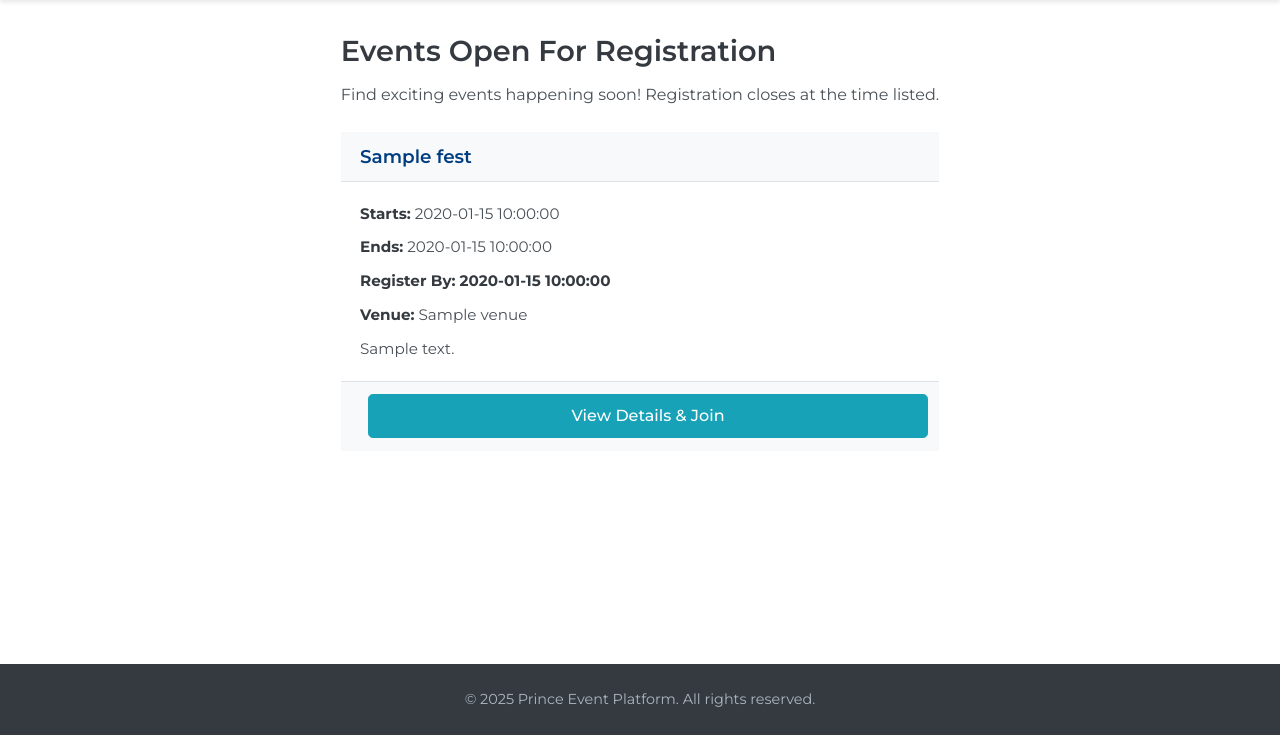
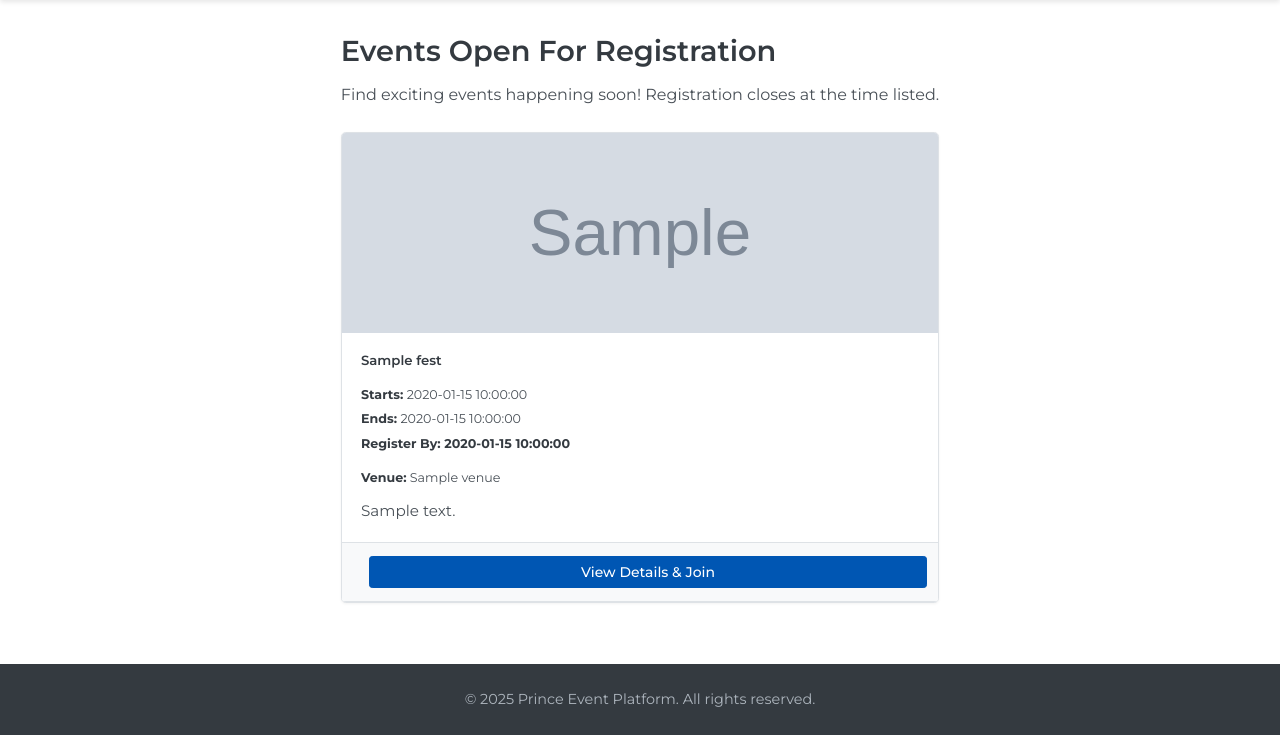
Before and after one commit to Geet-Prince/direct-download-eventify, a Flask app: template templates/live_events.html in a window 1280 px wide. Shown: the part 65-800 px from the top of the page. Run offline with Flask 2, Linux system fonts and the light colour scheme; the template is opened without the code that fills it: most values are stand-ins (such as "Sample title", 1, 10 or a date in 2020); grey boxes marked "Sample" are stand-in pictures; parts of the project's set-up code (start-up, migrations or seed data) failed here and were passed over; some libraries are stand-ins or nearby versions.

Commit message:
Update _event_card.html

```diff
--- a/templates/_event_card.html
+++ b/templates/_event_card.html
@@ -1,15 +1,34 @@
-<div class="event-card">
-    {# Assuming basic card structure for consistency #}
-    <h3 class="card-header">{{ fest.FestName }}</h3>
-     <div class="card-body">
-        <p><strong>Starts:</strong> {{ fest.StartTime | replace('T', ' ') if fest.StartTime else 'N/A' }}</p>
-        <p><strong>Ends:</strong> {{ fest.EndTime | replace('T', ' ') if fest.EndTime else 'N/A' }}</p>
-        {# Highlight the registration deadline #}
-        <p><strong>Register By:</strong> <strong class="text-emphasis">{{ fest.RegistrationEndTime | replace('T', ' ') if fest.RegistrationEndTime else 'N/A' }}</strong></p>
-        {% if fest.Venue %}<p><strong>Venue:</strong> {{ fest.Venue }}</p>{% endif %}
-        <p class="event-details-preview">{{ fest.Details | truncate(100, True) }}</p>
+<div class="card event-card mb-3"> {# Assuming Bootstrap card structure, adjust classes as needed #}
+    {# --- ADDED IMAGE DISPLAY BLOCK --- #}
+    {% if fest.FestImageLink and fest.FestImageLink != "" %}
+        <img src="{{ fest.FestImageLink }}" class="card-img-top fest-card-image" alt="{{ fest.FestName }} Poster" style="width:100%; height:200px; object-fit:cover;">
+    {% else %}
+        {# Optional: Default placeholder image in your static/img folder #}
+        {# Ensure you have this image or remove this else block / adjust path #}
+        <img src="{{ url_for('static', filename='img/default_event_placeholder.png') }}" class="card-img-top fest-card-image" alt="Event Placeholder" style="width:100%; height:200px; object-fit:contain; background-color:#f0f0f0;">
+    {% endif %}
+    {# --- END ADDED IMAGE DISPLAY BLOCK --- #}
+
+    {# Card header is often part of card-body or a separate div above card-img-top #}
+    {# If you want the title above the image, move this block up #}
+    {# If you want it below the image but styled as a header within the body: #}
+    <div class="card-body">
+        <h5 class="card-title">{{ fest.FestName | default('Unnamed Event') }}</h5> {# Changed h3 to h5 for typical card semantics #}
+        <p class="card-text">
+            <small class="text-muted">
+                <strong>Starts:</strong> {{ (fest.StartTime | replace('T', ' ')) if fest.StartTime else 'N/A' }}<br>
+                <strong>Ends:</strong> {{ (fest.EndTime | replace('T', ' ')) if fest.EndTime else 'N/A' }}<br>
+                <strong class="text-danger">Register By: {{ (fest.RegistrationEndTime | replace('T', ' ')) if fest.RegistrationEndTime else 'N/A' }}</strong>
+            </small>
+        </p>
+        {% if fest.Venue %}
+            <p class="card-text"><small><strong>Venue:</strong> {{ fest.Venue }}</small></p>
+        {% endif %}
+        <p class="card-text event-details-preview">
+            {{ fest.Details | truncate(100, True, '...') if fest.Details else 'No details provided.' }}
+        </p>
     </div>
-     <div class="card-footer">
-        <a href="{{ url_for('event_detail', fest_id_param=fest.FestID) }}" class="btn btn-info btn-block">View Details & Join</a>
-     </div>
+    <div class="card-footer bg-light"> {# Added bg-light for a common card footer style #}
+        <a href="{{ url_for('event_detail', fest_id_param=fest.FestID) }}" class="btn btn-primary btn-sm btn-block">View Details & Join</a>
+    </div>
 </div>
```
